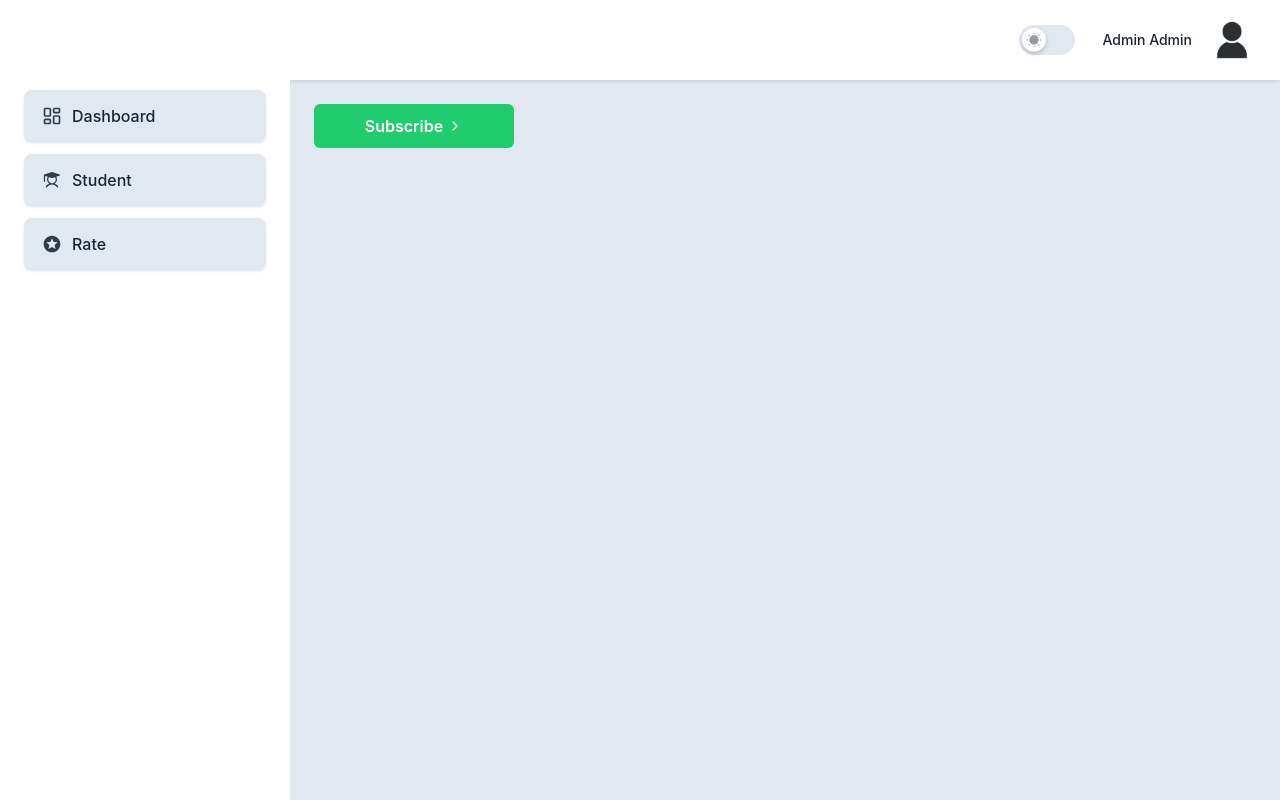
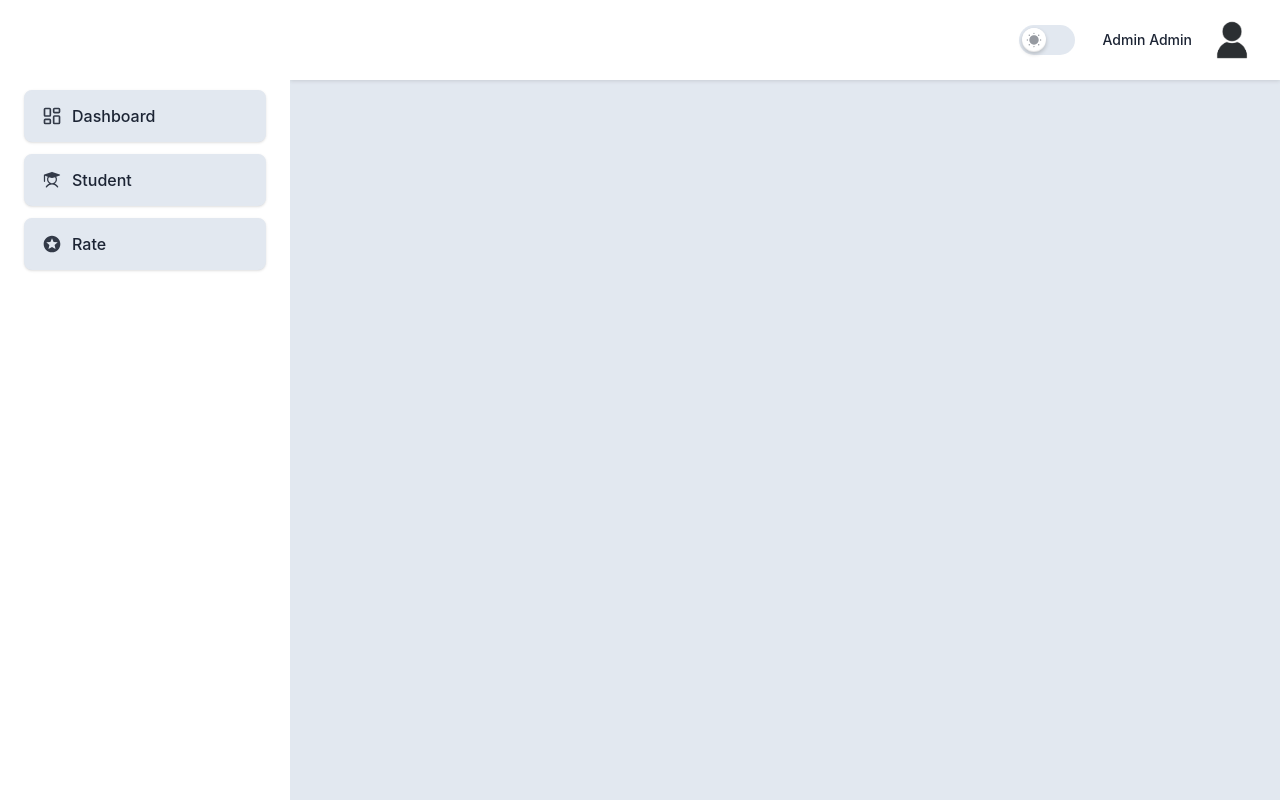
Before and after one commit to abdulazizsaidovcode/sfera-Edu, a React (Vite) app: page / in a window 1280 px wide. Built offline with nearby package versions, Linux system fonts and the light colour scheme.

Commit message:
sadasdasdad

```diff
--- a/src/pages/index.tsx
+++ b/src/pages/index.tsx
@@ -1,27 +1,10 @@
-import { AnimatedSubscribeButton } from '@/components/magicui/animated-subscribe-button'
-import { CheckIcon, ChevronRightIcon } from 'lucide-react'
+
 import React from 'react'
 
 function Index() {
     return (
         <div>
-            <AnimatedSubscribeButton
-                buttonColor="#20CC6D"
-                buttonTextColor="#ffffff"
-                subscribeStatus={false}
-                initialText={
-                    <span className="group inline-flex items-center text-white">
-                        Subscribe{" "}
-                        <ChevronRightIcon className="ml-1 h-4 w-4 transition-transform duration-300 group-hover:translate-x-1 text-white  " />
-                    </span>
-                }
-                changeText={
-                    <span className="group inline-flex items-center">
-                        <CheckIcon className="mr-2 h-4 w-4 " />
-                        Subscribed{" "}
-                    </span>
-                }
-            />
+
         </div>
     )
 }
```
